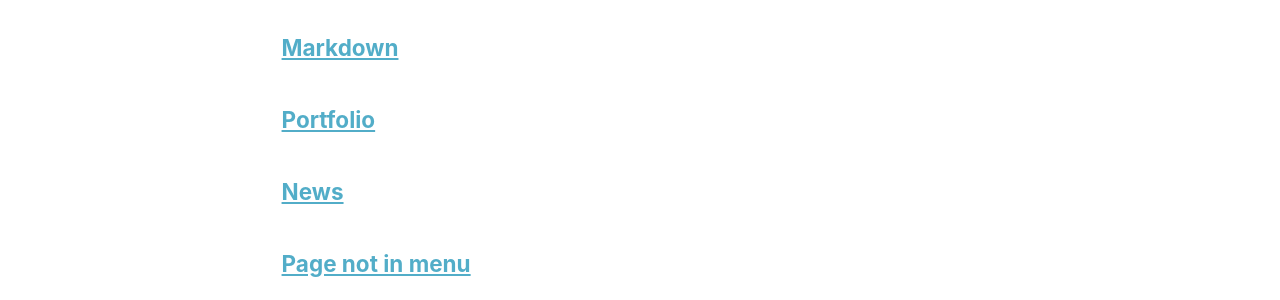
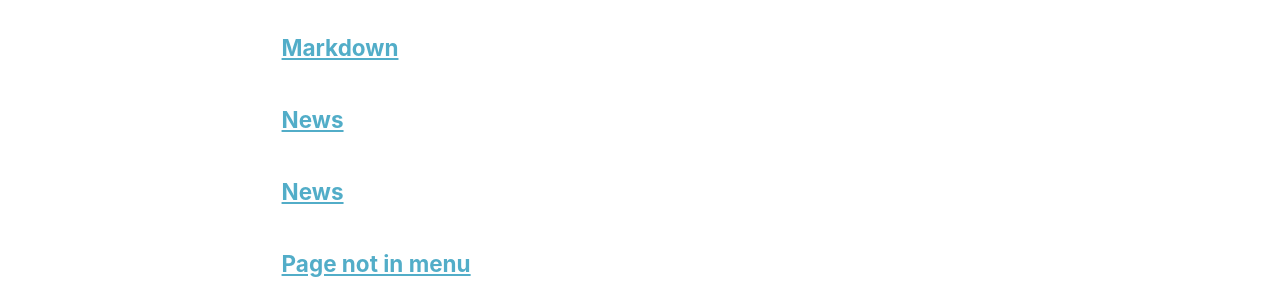
Before and after one commit to liuwang-RNA/Guihub_CV, a Jekyll site: the page built from _pages/page-archive.html, in a window 1280 px wide and 900 px high, scrolled down 704 px. Shown: the part 154-454 px from the top of the window. Built offline with Jekyll 4.4.1, drawn with Linux system fonts in a browser that asks for light colours; a script that is not in the unit is left out.

Commit message:
Update news.html

```diff
--- a/_pages/news.html
+++ b/_pages/news.html
@@ -1,13 +1,12 @@
 ---
 layout: archive
-title: "Portfolio"
-permalink: /portfolio/
+title: "News"
+permalink: /news/
 author_profile: true
 ---
 
 {% include base_path %}
 
-
-{% for post in site.portfolio %}
+{% for post in site.posts %}
   {% include archive-single.html %}
 {% endfor %}
```
